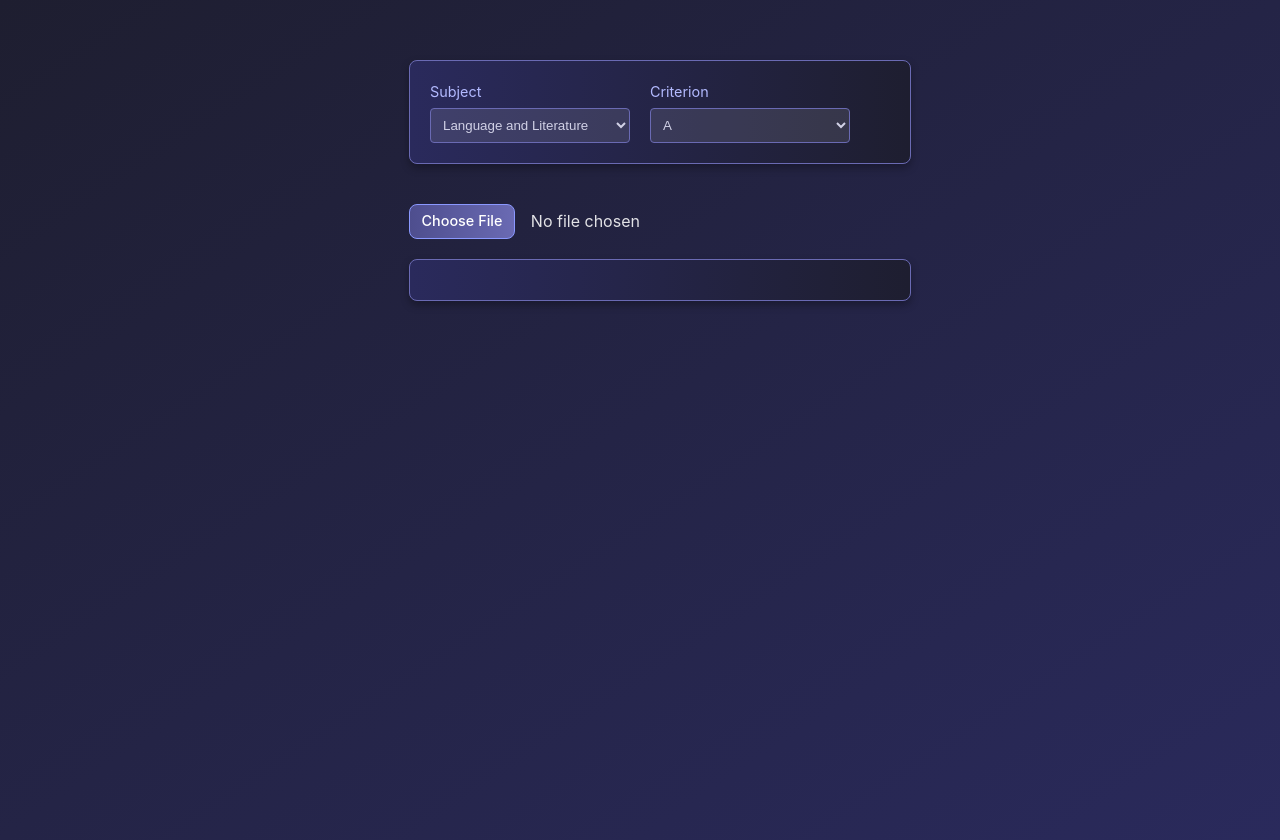
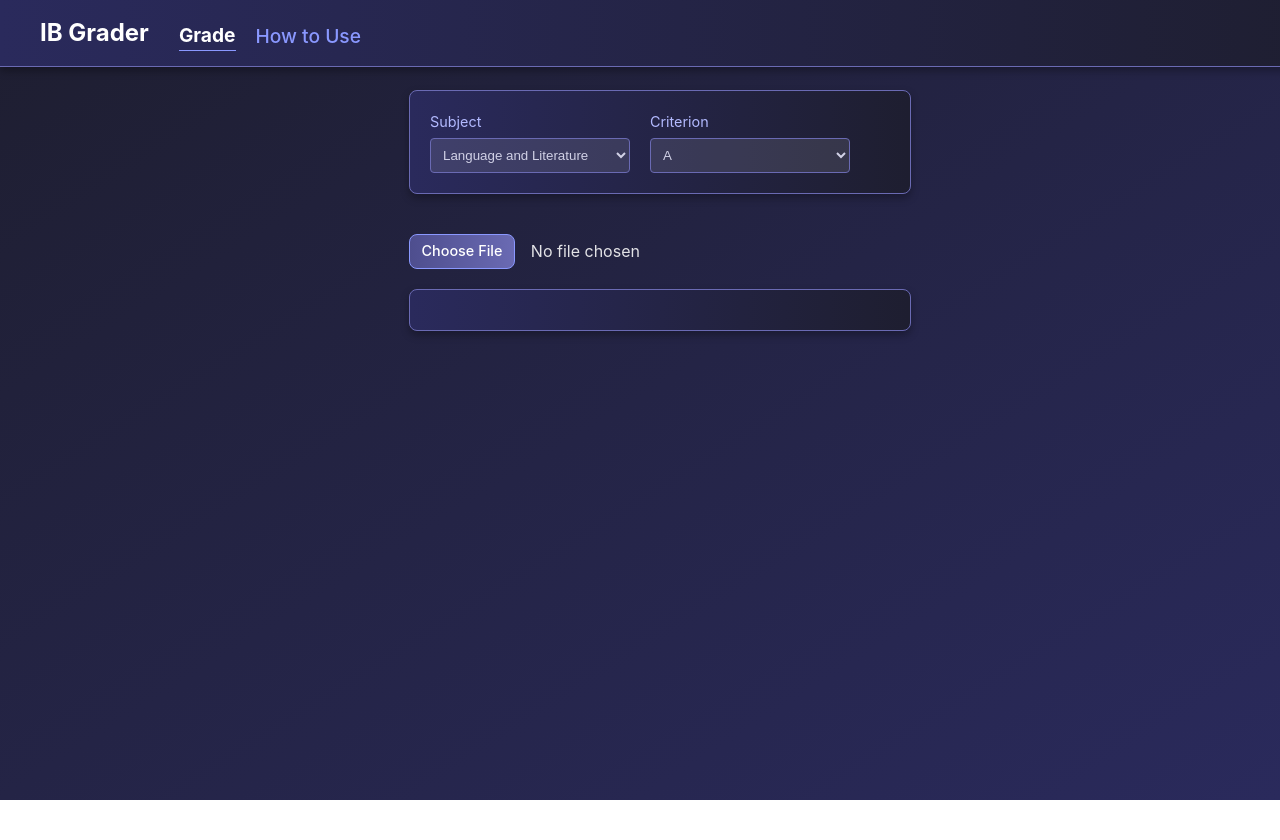
Before and after one commit to ihanjin08/pp-frontend, a React (Vite) app: page / in a window 1280 px wide. After the commit the page ends 800 px from the top, so only its background shows below. Built offline with nearby package versions, Linux system fonts and the light colour scheme.

Commit message:
added nav bar

```diff
--- a/package.json
+++ b/package.json
@@ -13,7 +13,8 @@
     "axios": "^1.7.9",
     "react": "^18.3.1",
     "react-dom": "^18.3.1",
-    "react-markdown": "^9.0.3"
+    "react-markdown": "^9.0.3",
+    "react-router-dom": "^7.1.1"
   },
   "devDependencies": {
     "@eslint/js": "^9.17.0",
--- a/src/App.module.css
+++ b/src/App.module.css
@@ -4,27 +4,38 @@
   font-weight: 400;
   color-scheme: light dark;
   color: rgba(255, 255, 255, 0.87);
-  background-color: linear-gradient(to bottom right, #1e1e30, #2a2a5c);
+  background: linear-gradient(to bottom right, #1e1e30, #2a2a5c);
   font-synthesis: none;
   text-rendering: optimizeLegibility;
   -webkit-font-smoothing: antialiased;
   -moz-osx-font-smoothing: grayscale;
 }
 
+html,
+body {
+  margin: 0;
+  padding: 0;
+  width: 100%;
+  height: 100%;
+  overflow-x: hidden; /* Prevent horizontal scrolling */
+  background: linear-gradient(to bottom right, #1e1e30, #2a2a5c); /* Keeps the gradient visible */
+}
+
 .appContainer {
-    width: 100%;
-    max-width: 800px;
-    margin: 0 auto;
-    padding: 20px;
-    display: flex;
-    flex-direction: column;
-    gap: 20px;
-  }
+  min-height: 100vh; /* Ensures the appContainer is at least as tall as the viewport */
+  display: flex;
+  flex-direction: column;
+  justify-content: space-between; /* Distribute content (useful for a footer, if needed) */
+  padding-top: 70px; /* Add padding to account for the NavBar height */
+}
 
-  .content {
-    width: 100%;
-    max-width: 800px;
-    display: flex;
-    flex-direction: column;
-    gap: 20px;
-  }
+.content {
+  flex-grow: 1; /* Makes content expand to fill available space */
+  width: 100%;
+  max-width: 1000px;
+  margin: 0 auto;
+  display: flex;
+  flex-direction: column;
+  gap: 20px;
+  padding: 20px;
+}
--- a/src/App.tsx
+++ b/src/App.tsx
@@ -1,7 +1,11 @@
+// App.tsx
+
 import React, { useState } from 'react';
+import { BrowserRouter as Router, Route, Routes } from 'react-router-dom';
 import FileInput from './components/FileInput';
 import Grading from './components/Grading';
 import Settings from './components/Settings';
+import NavBar from './components/NavBar';  // Import NavBar
 import styles from './App.module.css';
 
 const App: React.FC = () => {
@@ -26,16 +30,32 @@ const App: React.FC = () => {
   };
 
   return (
-    <div className={styles.appContainer}>
-      <div className={styles.content}>
-        <Settings
-          settings={settings}
-          onSettingsChange={handleSettingsChange}
-        />
-        <FileInput multiple={false} onFilesSelected={handleFiles} />
-        <Grading file={selectedFile} settings={settings} />
+    <Router>
+      <div className={styles.appContainer}>
+        {}
+        <NavBar />
+        <div className={styles.content}>
+          {}
+          <Routes>
+            <Route
+              path="/"
+              element={
+                <>
+                  <Settings settings={settings} onSettingsChange={handleSettingsChange} />
+                  <FileInput multiple={false} onFilesSelected={handleFiles} />
+                  <Grading file={selectedFile} settings={settings} />
+                </>
+              }
+            />
+            <Route
+              path="/how-to-use"
+              element={<h1>How to Use Page</h1>}
+            />
+          </Routes>
+
+        </div>
       </div>
-    </div>
+    </Router>
   );
 };
 
--- a/src/components/Grading.tsx
+++ b/src/components/Grading.tsx
@@ -12,7 +12,7 @@ interface GradingProps {
 }
 
 interface GradingResponse {
-  feedback: string[];
+  feedback: string[][];
   final: string;
 }
 
@@ -105,7 +105,13 @@ const Grading: React.FC<GradingProps> = ({ file, settings }) => {
       {response && (
         <div className={styles.feedback}>
           <h2>Feedback:</h2>
-          <pre>{JSON.stringify(response, null, 2)}</pre>
+          {/* Displaying the feedback */}
+          <pre>
+            {response.feedback[0][0] + '\n'}
+            {response.feedback[0][1] + '\n'}
+            {response.feedback[0][2] + '\n'}
+            {response.feedback[1]}
+          </pre>
         </div>
       )}
     </div>
--- /dev/null
+++ b/src/components/NavBar.module.css
@@ -0,0 +1,66 @@
+.navbar {
+    display: flex;
+    align-items: flex-end; /* Align items to the bottom of the navbar */
+    background: linear-gradient(to right, #2a2a5c, #1e1e30);
+    padding: 15px 40px;
+    box-shadow: 0 4px 8px rgba(0, 0, 0, 0.3);
+    width: 100%;
+    position: fixed;
+    top: 0;
+    left: 0;
+    z-index: 1000;
+    border-bottom: 1px solid #6a6ab3;
+}
+
+.title {
+    font-size: 1.5rem;
+    font-weight: 700;
+    color: #ffffff;
+    margin-right: 30px; /* Adds spacing between the title and the links */
+}
+
+.navbarList {
+    display: flex;
+    list-style-type: none;
+    margin: 0;
+    padding: 0;
+    gap: 20px; /* Adds spacing between the items */
+    align-items: flex-end; /* Ensures items are aligned to the bottom */
+}
+
+.navbarItem {
+    display: flex;
+}
+
+.navbarLink {
+    font-weight: 500;
+    color: #8a98ff;
+    text-decoration: none;
+    font-size: 1.2rem;
+    transition: color 0.3s ease-in-out;
+}
+
+.navbar .navbarLink.active {
+    color: #ffffff;
+    font-weight: 700;
+    border-bottom: 1px solid #8a98ff;
+}
+
+.navbarLink:hover {
+    color: #b3baff;
+}
+
+/* Media query for responsiveness */
+@media (max-width: 768px) {
+    .navbar {
+        flex-direction: column;
+        align-items: flex-start; /* Aligns items to the left in mobile view */
+        padding: 15px 20px;
+    }
+
+    .navbarList {
+        flex-direction: column;
+        align-items: flex-start; /* Ensures links are left-aligned */
+        gap: 10px;
+    }
+}
--- /dev/null
+++ b/src/components/NavBar.tsx
@@ -0,0 +1,35 @@
+import React from 'react';
+import { NavLink } from 'react-router-dom';
+import styles from './NavBar.module.css';
+
+const NavBar: React.FC = () => {
+  return (
+    <nav className={styles.navbar}>
+      <div className={styles.title}>IB Grader</div>
+      <ul className={styles.navbarList}>
+        <li className={styles.navbarItem}>
+          <NavLink
+            to="/"
+            className={({ isActive }) =>
+              isActive ? `${styles.navbarLink} ${styles.active}` : styles.navbarLink
+            }
+          >
+            Grade
+          </NavLink>
+        </li>
+        <li className={styles.navbarItem}>
+          <NavLink
+            to="/how-to-use"
+            className={({ isActive }) =>
+              isActive ? `${styles.navbarLink} ${styles.active}` : styles.navbarLink
+            }
+          >
+            How to Use
+          </NavLink>
+        </li>
+      </ul>
+    </nav>
+  );
+};
+
+export default NavBar;
```
Also changed, not shown: 1 other file (tests, documents, lock files or other folders).
